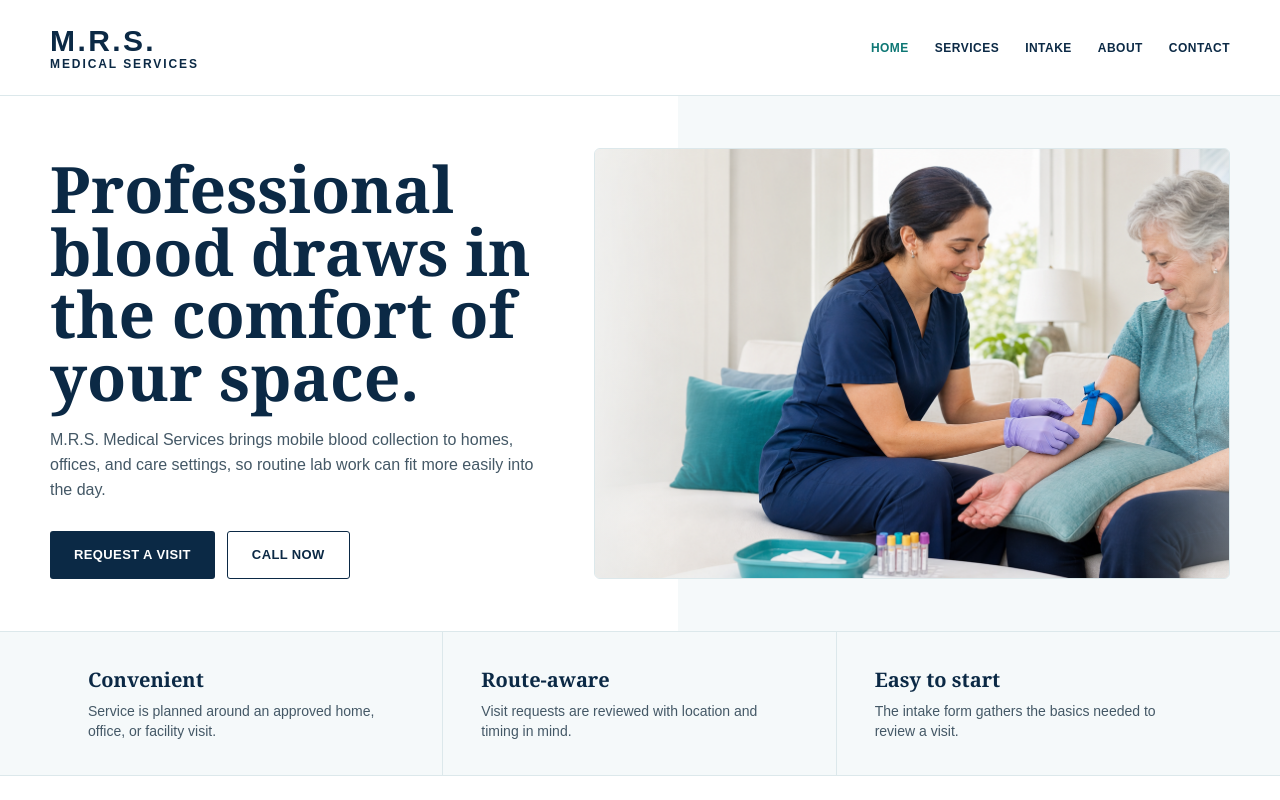
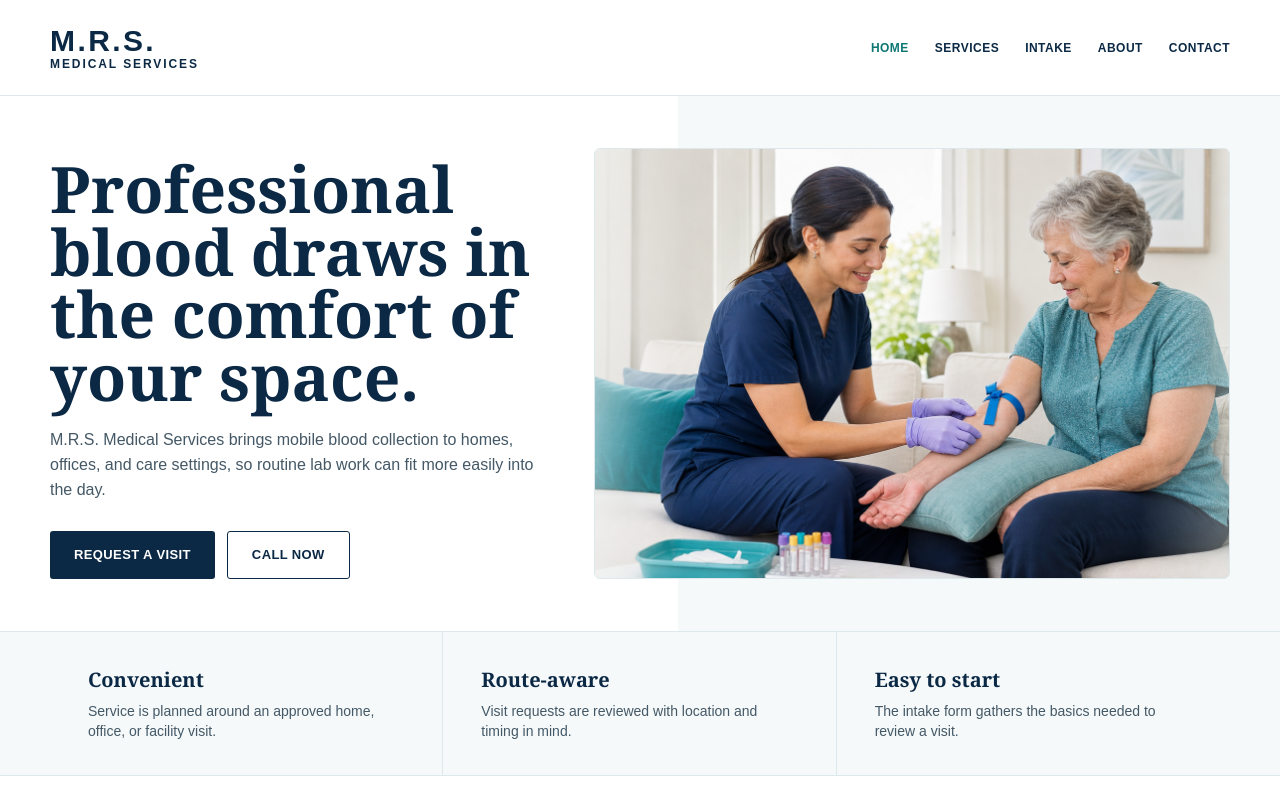
Before and after one commit to Emanuel628/MRS-Medical-Services, a React (Vite) app in the folder client/: page / in a window 1280 px wide. Shown: the top 800 px of the page. Built offline with nearby package versions, Linux system fonts and the light colour scheme.

Commit message:
Fix hero crop and require form fields

```diff
--- a/client/src/App.tsx
+++ b/client/src/App.tsx
@@ -394,6 +394,7 @@ function ContactPage() {
                 value={form.email}
                 onChange={(event) => setForm({ ...form, email: event.target.value })}
                 autoComplete="email"
+                required
               />
             </label>
             <label>
@@ -587,6 +588,7 @@ function IntakePage() {
                   value={form.email}
                   onChange={(event) => setForm({ ...form, email: event.target.value })}
                   autoComplete="email"
+                  required
                 />
               </label>
             </div>
@@ -621,6 +623,7 @@ function IntakePage() {
                 <select
                   value={form.preferredLab}
                   onChange={(event) => setForm({ ...form, preferredLab: event.target.value })}
+                  required
                 >
                   <option value="">Select if known</option>
                   {labOptions.map((lab) => (
@@ -726,6 +729,7 @@ function IntakePage() {
                   type="checkbox"
                   checked={form.prescriptionReady}
                   onChange={(event) => setForm({ ...form, prescriptionReady: event.target.checked })}
+                  required
                 />
                 I have a prescription, lab order, or provider instructions.
               </label>
@@ -745,6 +749,7 @@ function IntakePage() {
                 rows={5}
                 value={form.notes}
                 onChange={(event) => setForm({ ...form, notes: event.target.value })}
+                required
               />
             </label>
 
--- a/client/src/styles/global.css
+++ b/client/src/styles/global.css
@@ -124,7 +124,7 @@ a {
   height: 100%;
   display: block;
   object-fit: cover;
-  object-position: 64% center;
+  object-position: right center;
 }
 
 .eyebrow,
```
